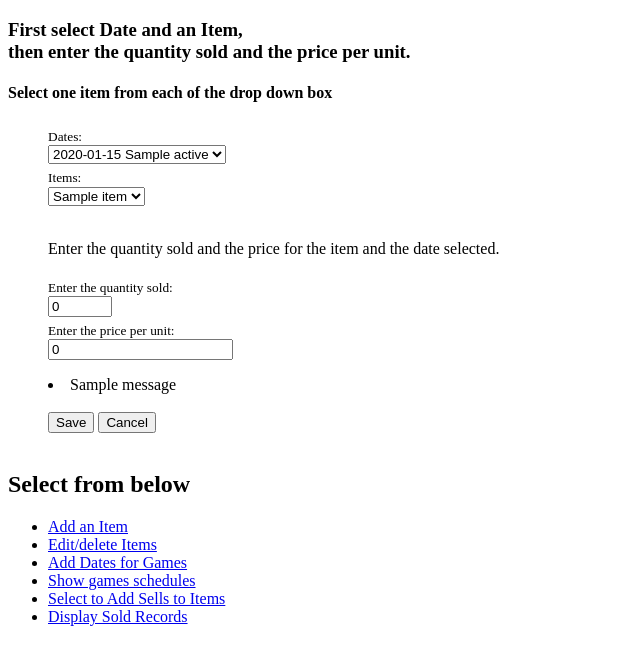
After one commit to BorisVV/merch-sales-sqlalchemy-app, a Flask app: page /edit_sold_items/ in a window 1280 px wide. The commit adds this page. Shown: the top 665 px of the page, without its empty margins (0-640 px from the left). Run offline with Flask 2, Linux system fonts and the light colour scheme; tables that the repository leaves empty hold one stand-in row (values such as "Sample post"); one stand-in notice (Sample message) is shown; some libraries are stand-ins or nearby versions.

Commit message:
Options for entering data in sold items.
Added two new html files and modified some of the code for better
reading and input validations.

```diff
--- a/app_sport_team/templates/addItems.html
+++ b/app_sport_team/templates/addItems.html
@@ -4,11 +4,9 @@
 <h2>Adding items...</h2>
 {% endblock %}
 
-
-{% block addItems %}
-  <br>
+{% block body %}
   <h3>Add new items to database.</h3>
-    <form action="{{ addItems }}" method=post>
+    <form  method=post>
       <dl>
         <dt>Enter the item's name:</dt>
         <input type="text" name="name" value="" size="30">
--- a/app_sport_team/templates/base.html
+++ b/app_sport_team/templates/base.html
@@ -22,10 +22,16 @@ src="http://ajax.googleapis.com/ajax/libs/jquery/1.4.2/jquery.min.js"></script>
           </div>
       {% endif %}
     {% endblock %}
+
+    <style media="screen">
+    table, th, tr, td{
+      border: 1px solid black
+    }
+    </style>
   </head>
 
-
   <body>
+    {% block body %}
       {% block msg %}
         {% with messages = get_flashed_messages() %}
           {% if messages %}
@@ -37,23 +43,12 @@ src="http://ajax.googleapis.com/ajax/libs/jquery/1.4.2/jquery.min.js"></script>
           {% endif %}
         {% endwith %}
       {% endblock %}
-
-    {% block content %}   {% endblock %}
-    <style media="screen">
-    table, tr {
-      border: 1px dotted black
-    }
-    </style>
-
+    {% endblock %}
   </body>
 
 <footer>
-    <div class="footer">
   {% block footer %}
-        <ul>
-          <h3><a href="{{ url_for('home') }}">Go to home page</a></h3>
-        </ul>
+  <h2><a href="{{ url_for('home') }}">Go to home page</a></h2>
   {% endblock %}
-    </div>
 </footer>
 </html>
--- a/app_sport_team/templates/home.html
+++ b/app_sport_team/templates/home.html
@@ -3,22 +3,13 @@
 {% block title %}
   <title>Home</title>
   <h2>This is the home page!</h2>
-{% endblock %}
-
-{% block content %}
-  <style media="screen">
-    table, tr {
-      border: 1px dotted black
-    }
-  </style>
+  {% block tableItems %}
     {% if items|length() == 0 %}
         <p>No items in the database yet! <br>
            Do you want to add some? <br>
            "Click on the Add an Item"
         </p>
-  {% endif %}
-
-  <div class="tables">
+    {% else %}
         <table>
           <tbody>
             {% for row in items %}
@@ -28,19 +19,21 @@
             {% endfor %}
           </tbody>
         </table>
-  </div>
+    {% endif %}
+  {% endblock %}
+{% endblock %}
 
-  <div class="">
+{% block body %}{% endblock %}
+
+{% block footer %}
+  <br>
   <h2>Select from below</h2>
   <ul>
     <li><a href="{{ url_for('addItems') }}"> Add an Item </a></li>
     <li><a href="{{ url_for('editItems') }}"> Edit/delete Items </a></li>
+    <li><a href="{{ url_for('addDates') }}"> Add Dates for Games </a></li>
     <li><a href="{{ url_for('show_dates') }}">Show games schedules </a></li>
-      <li><a href="{{ url_for('addDates') }}"> Add Dates for Games </a></li>
+    <li><a href="{{ url_for('updateSoldItems') }}"> Select to Add Sells to Items </a></li>
+    <li><a href="{{ url_for('displaySoldRecords') }}"> Display Sold Records</a></li>
   </ul>
-  </div>
-{% block addItems %}{% endblock %}
 {% endblock %}
-
-
-{% block footer %}{% endblock %}
--- /dev/null
+++ b/app_sport_team/templates/updateSoldItems.html
@@ -0,0 +1,53 @@
+{% extends "home.html" %}
+{% block title %}
+<title>Update_sold_items...</title>
+<h3>First select Date and an Item,<br>
+    then enter the quantity sold and the price per unit.
+</h3>
+{% endblock %}
+
+{% block body %}
+<h4>Select one item from each of the drop down box</h4>
+
+<form method="post">
+  <dd>
+    <sub>Dates:</sub>
+    <br>
+    <select name="selected_date">
+      {% for date in _dates %}
+        <option value="{{ date.id }}" {% if date.id == date_id %} selected {% endif %}> {{ date.game_date }} {{ date.city }} {{ date.state }}</option>
+      {% endfor %}
+    </select>
+
+    <br>
+    <sub>Items:</sub>
+    <br>
+
+    </select>
+    <select name="selected_item" >
+      {% for item in items %}
+        <option value="{{ item.id }}" {% if item.id == item_id %} selected {% endif %}> {{ item.name }} </option>
+      {% endfor %}
+    </select>
+
+    <br><br>
+
+    <p>Enter the quantity sold and the price for the item and the date selected.</p>
+    <dl>
+      <dt><sub>Enter the quantity sold:</sub></dt>
+      <input type="number" name="quantity" value="{{ qty or 0}}" min="0" max="500" required><br>
+      <dt><sub>Enter the price per unit:</sub></dt>
+      <input type="text" name="price" value="{{ price or 0 }}" required min="0" max="150">
+    </dl>
+    {% block msg %}
+    {% for msg in get_flashed_messages() %}
+        <li>{{ msg|safe }}</li>
+    {% endfor %}
+    {% endblock %}
+    <br>
+    <input type="submit" name="save" value="Save">
+
+    <input type="submit" name="cancel" value="Cancel">
+
+  </dd>
+{% endblock %}
--- a/app_sport_team/views/routes.py
+++ b/app_sport_team/views/routes.py
@@ -7,6 +7,14 @@ from app_sport_team import app
 from app_sport_team.tables_setUp import \
             db_session, MerchandiseItems, SalesOfItems, DatesOfGames
 
+# Query all the merchandise items.
+def items_query():
+    return MerchandiseItems.query.all()
+
+# Query all the game's dates.
+def dates_query():
+    return DatesOfGames.query.all()
+
 
 @app.route('/')
 def base():
@@ -14,45 +22,48 @@ def base():
 
 @app.route('/home/')
 def home():
-    items = MerchandiseItems.query.all()
+    items = items_query()
     return render_template('home.html', items=items)
 
 @app.route('/home/add_items/', methods=['GET', 'POST'])
 def addItems():
-    items = MerchandiseItems.query.all()
+    items = items_query()
     if request.method == 'POST':
         new_name = request.form['name'].capitalize()
         if 'cancel' in request.form:
             return redirect(url_for('home'))
 
-        isIn = False
+        if new_name == "":
+            flash(u'Oops! It cannot be blank')
+            return redirect(url_for('addItems'))
+
+        name_in_table = False
         for name in items:
             if new_name == name.name:
-                flash(u'That name is already in file. <br>Try a different one')
-                isIn = True
+                flash(u'Name %r already exist. <br>Try a different one' % new_name)
+                name_in_table = True
                 return redirect(url_for('addItems'))
-        if new_name != "" and isIn == False:
+
+        if name_in_table == False:
             db_session.add(MerchandiseItems(name=new_name))
             db_session.commit()
-            flash(u'Success! %r was added' % new_name)
-            return redirect(url_for('home'))
+            flash(u'Success! %r was added.' % new_name + u'<br>Do you want ' \
+                    'to add another one? "Cancel to exit"')
+            return redirect(url_for('addItems'))
 
-        else:
-            flash(u'Cannot be blank')
     return render_template('addItems.html', items=items)
 
 
 @app.route('/editItems/', methods=['GET', 'POST']) #/<int:id>/
 def editItems():
-    items = MerchandiseItems.query.all()
-
+    items = items_query()
     if request.method == 'POST':
         rm_id = MerchandiseItems.query.get(request.form['_item'])
         new_name = request.form['new_name']
         if 'delete' in request.form:
             db_session.delete(rm_id)
             db_session.commit()
-            flash(u'Item deleted')
+            flash(u'%r was deleted' % rm_id)
             return redirect(url_for('home'))
         if 'update' in request.form:
             if new_name != "":
@@ -63,10 +74,9 @@ def editItems():
             return redirect(url_for('home'))
     return render_template('editItems.html', items=items)
 
-
 @app.route('/addDates/', methods=['GET', 'POST'])
 def addDates():
-    dates = DatesOfGames.query.all()
+    _dates = dates_query()
 
     if request.method == 'POST':
         date_game = request.form['date_game']
@@ -78,27 +88,72 @@ def addDates():
             return redirect(url_for('home'))
 
         else:
+            for _date in _dates:
+                if _date.game_date == date_game:
+                    flash(u'Date {} is already in file it can\'t be used twice!'.format(date_game))
+                    return render_template('addDates.html',\
+                        date_game=date_game, city=city, state=state)
+
             if date_game == '' or city == '' or state == '':
                 flash('No blank text boxes allowed!')
                 return render_template('addDates.html', date_game=date_game, \
                                 city=city, state=state)
 
-            for _date in dates:
-                if _date.game_date == date_game:
-                    flash(u'Date {} is already in file it can\'t be used twice!'.format(date_game))
-                    return render_template('addDates.html',\
-                        date_game=date_game, city=city, state=state)
-
             db_session.add(DatesOfGames(game_date=str(date_game), city=city, state=state))
             db_session.commit()
-            flash('Success! <br> Date: {}, City: {}, State: {}, was added to'\
-                    '<br> Games\'s Schedules'.format(date_game, city, state))
+            flash('Success! <br> Date: {}, City: {}, State: {}, was added to\
+                    <br> Games\'s Schedules <br> Would you like to add more?\
+                    \'Cancel\' to exit'.format(date_game, city, state))
+            return redirect(url_for('addDates'))
+
+    return render_template('addDates.html', _dates=_dates)
+
+@app.route('/show_dates/')
+def show_dates():
+    _dates = dates_query()
+    return render_template('show_dates.html', _dates=_dates)
+
+@app.route('/edit_sold_items/', methods=['GET', 'POST'])
+def updateSoldItems():
+    items = items_query()
+    _dates = dates_query()
+
+    if request.method == 'POST':
+
+        if 'cancel' in request.form:
             return redirect(url_for('home'))
 
-    return render_template('addDates.html', dates=dates)
+        item_id = int(request.form['selected_item'])
+        date_id = int(request.form['selected_date'])
+        # name = MerchandiseItems.query.get(request.form['selected_item'])
+        # _date = DatesOfGames.query.get(request.form['selected_date'])
+        qty = request.form['quantity']
+        price = request.form['price']
+        try:
+            price = float(price)
+            if price < 0 or price > 150:
+                flash(u'Make sure the price is between 0(zero) and 150.\
+                    <br>You entered %r' % price)
+                return render_template('updateSoldItems.html',\
+                        items=items, _dates=_dates, item_id=item_id, \
+                        date_id=date_id, qty=qty, price='')
+            else:
+                db_session.add(SalesOfItems(item_id=item_id, _date_id=date_id, quantity_sold=qty, price_per_unit=price))
+                db_session.commit()
+                flash(u'Record updated succesfully! <br>'\
+                        'Do you want to updated more? \'Cancel\' to quit!')
+                return render_template('updateSoldItems.html', items=items, _dates=_dates)
 
+        except:
+            flash(u'Check price and make sure is a number. <br>\
+                    You entered %r' % price)
+            return render_template('updateSoldItems.html',\
+                    items=items, _dates=_dates, item_id=item_id, \
+                    date_id=date_id, qty=qty, price='')
 
-@app.route('/show_dates/', methods=['GET', 'POST'])
-def show_dates():
-    dates = DatesOfGames.query.all()
-    return render_template('show_dates.html', dates=dates)
+    return render_template('updateSoldItems.html', items=items, _dates=_dates)
+
+@app.route('/display_redords/')
+def displaySoldRecords():
+    itemsSold = SalesOfItems.query.all()
+    return render_template('displaySoldRecords.html', itemsSold=itemsSold)
```
Also changed, not shown: app_sport_team/tables_setUp.py (+9 -9 lines), app_sport_team/templates/addDates.html (+6 -8 lines), app_sport_team/templates/displaySoldRecords.html (added, +23 -0 lines), app_sport_team/templates/editItems.html (+18 -13 lines), app_sport_team/templates/show_dates.html (+23 -13 lines). Lines whose indentation alone changed are shown as unchanged.
